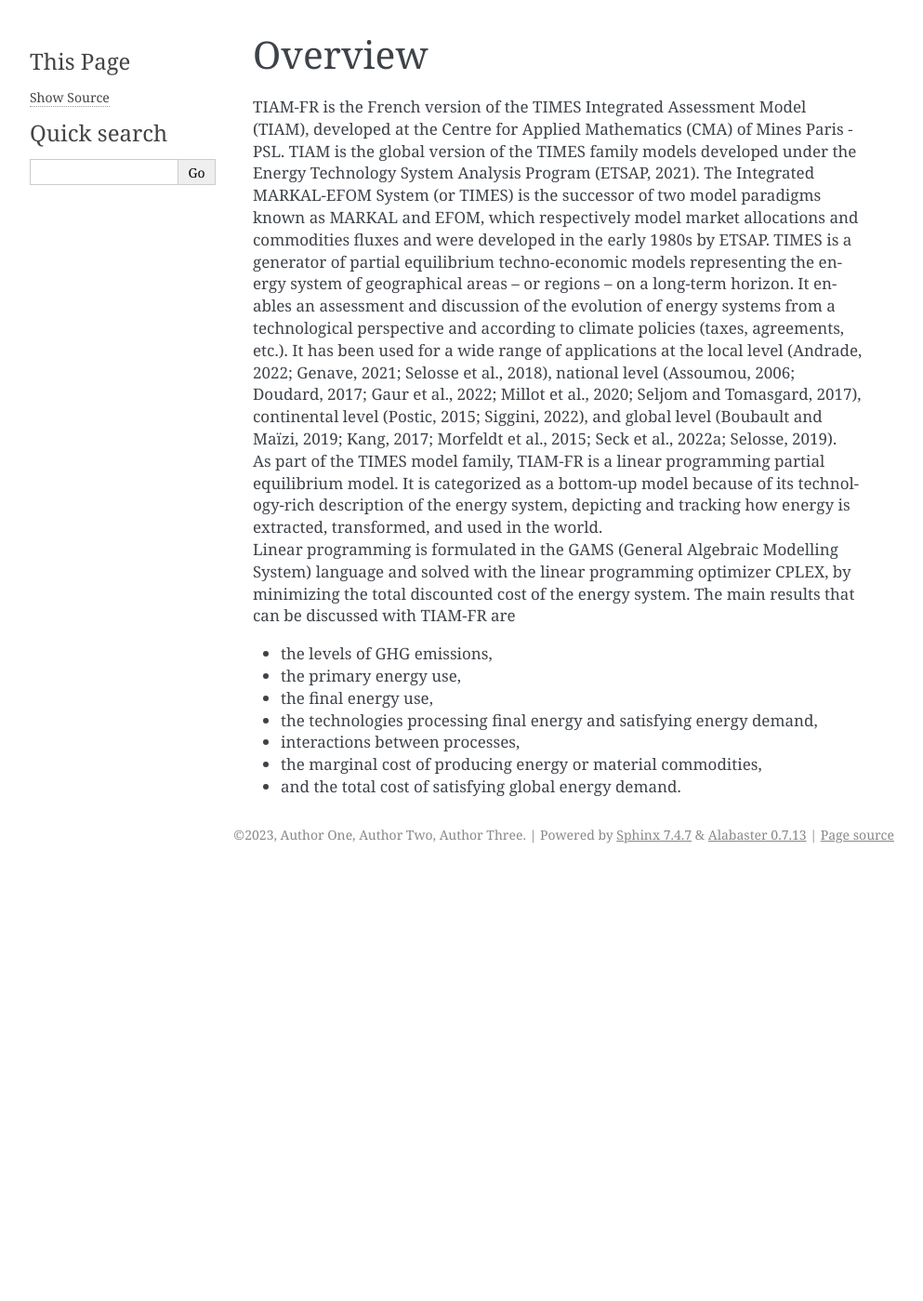
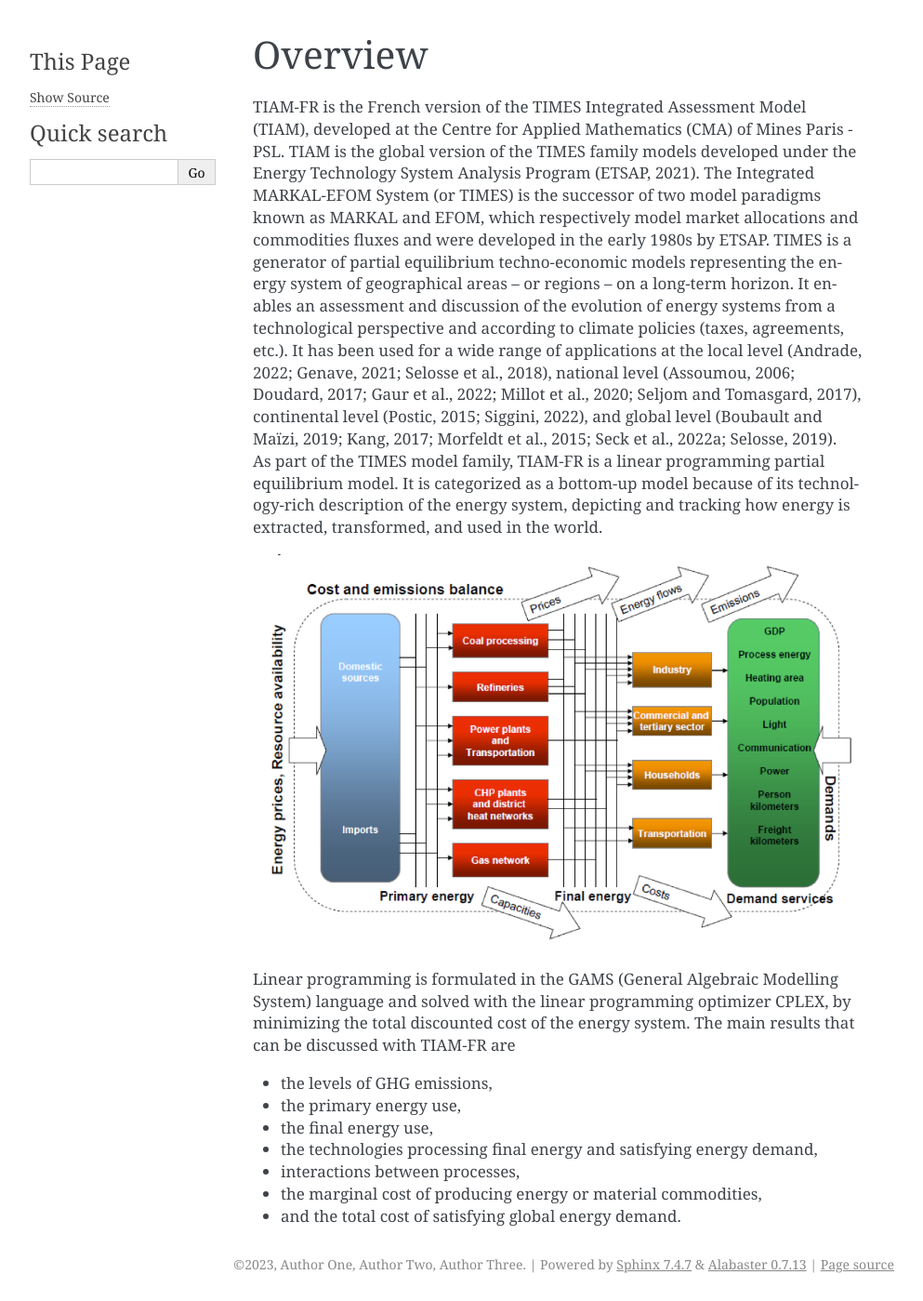
Before and after one commit to LucasDesport/tiam-fr, a Sphinx documentation site: the page built from docs/overview/index.md, in a window 1280 px wide. Shown: the whole page at 93% size, without its empty margins (148-1141 px from the left). Built offline with Sphinx 7.4.7, drawn with Linux system fonts in a browser that asks for light colours; before the commit the page ends 937 px from its top, so only the background shows below that.

Commit message:
Update index.md
added figure of TIMES RES

```diff
--- a/docs/overview/index.md
+++ b/docs/overview/index.md
@@ -10,6 +10,9 @@ to climate policies (taxes, agreements, etc.). It has been used for a wide range
 continental level (Postic, 2015; Siggini, 2022), and global level (Boubault and Maïzi, 2019; Kang, 2017; Morfeldt et al., 2015; Seck et al., 2022a; Selosse, 2019).
 As part of the TIMES model family, TIAM-FR is a linear programming partial equilibrium model. It is categorized as a bottom-up model because of
 its technology-rich description of the energy system, depicting and tracking how energy is extracted, transformed, and used in the world.
+
+![](Times_Inputs_and_Ouput.png "hello beauty")
+
 Linear programming is formulated in the GAMS (General Algebraic Modelling System) language and solved with the linear programming optimizer CPLEX, by
 minimizing the total discounted cost of the energy system.
 The main results that can be discussed with TIAM-FR are
```
